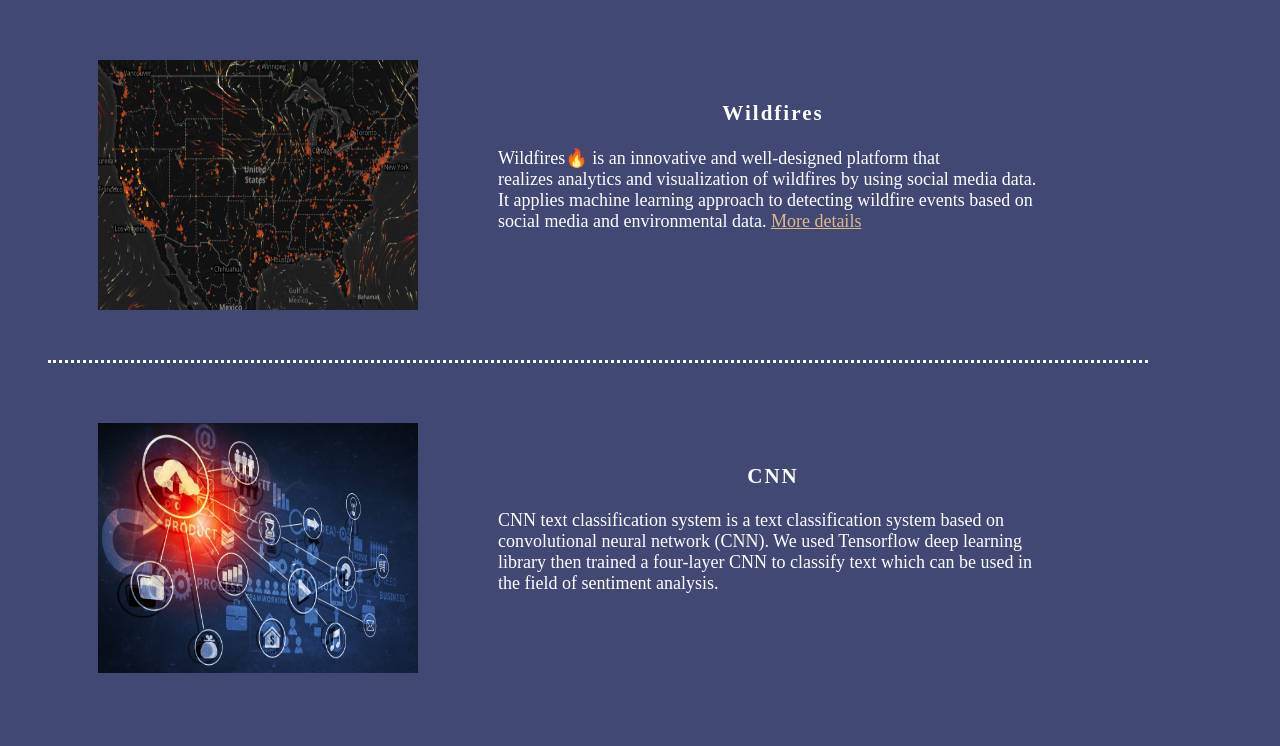
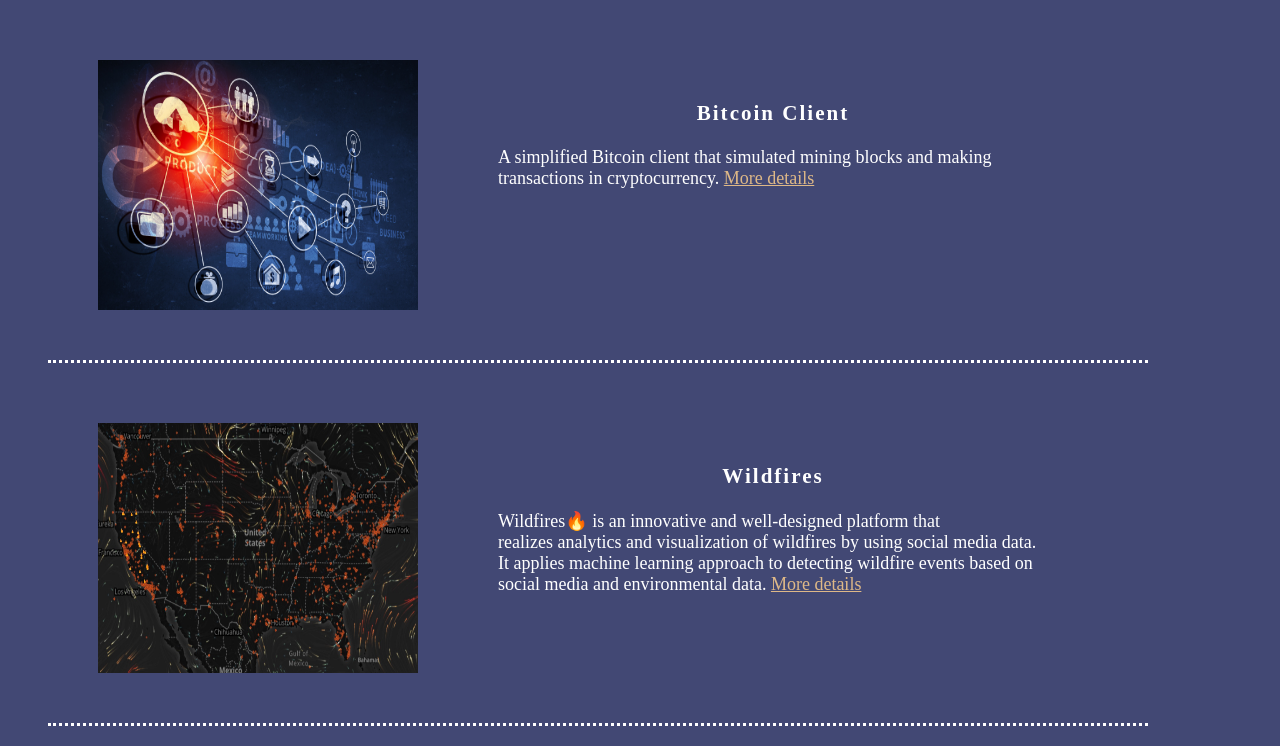
Before and after one commit to huiminliu09/huiminliu09.github.io, a plain HTML site: page portfolio.html in a window 1280 px wide. Shown: the part 795-1541 px from the top of the page. Drawn offline with Linux system fonts and the light colour scheme.

Commit message:
update CV

```diff
--- a/portfolio.html
+++ b/portfolio.html
@@ -44,6 +44,17 @@
 				</div>
 
 				<div class="mycase">
+					<a href="https://github.com/huiminliu09/blockchain"><img class="caseimg" src="images/CNN.jpg" alt="Bitcoin Client image"></a>
+					<div class="caseinfo">
+						<a href="https://github.com/huiminliu09/blockchain"><h3 class="casename">Bitcoin Client</h3></a>
+						<p class="casedes">A simplified Bitcoin client that simulated mining blocks and making transactions in cryptocurrency.</p>
+						<div id="details">
+							<a href="https://github.com/huiminliu09/blockchain">More details</a>
+						</div>
+					</div>
+				</div>
+
+				<div class="mycase">
 					<a href="https://github.com/ISG-ICS/Wildfires"><img class="caseimg" src="images/wfimg.jpg" alt="Wildfires project image"></a>
 					<div class="caseinfo">
 						<a href="https://github.com/ISG-ICS/Wildfires"><h3 class="casename">Wildfires</h3></a>
@@ -54,13 +65,7 @@
 					</div>
 				</div>
 
-				<div class="mycase" id="noborder">
-					<img class="caseimg" src="images/CNN.jpg" alt="CNN project image">
-					<div class="caseinfo">
-						<h3 class="casename">CNN</h3>
-						<p class="casedes">CNN text classification system is a text classification system based on convolutional neural network (CNN). We used Tensorflow deep learning library then trained a four-layer CNN to classify text which can be used in the field of sentiment analysis.</p>
-					</div>
-				</div>
+
 			</div>
 		</main>
 	</body>
```
Also changed, not shown: 1 other file.
